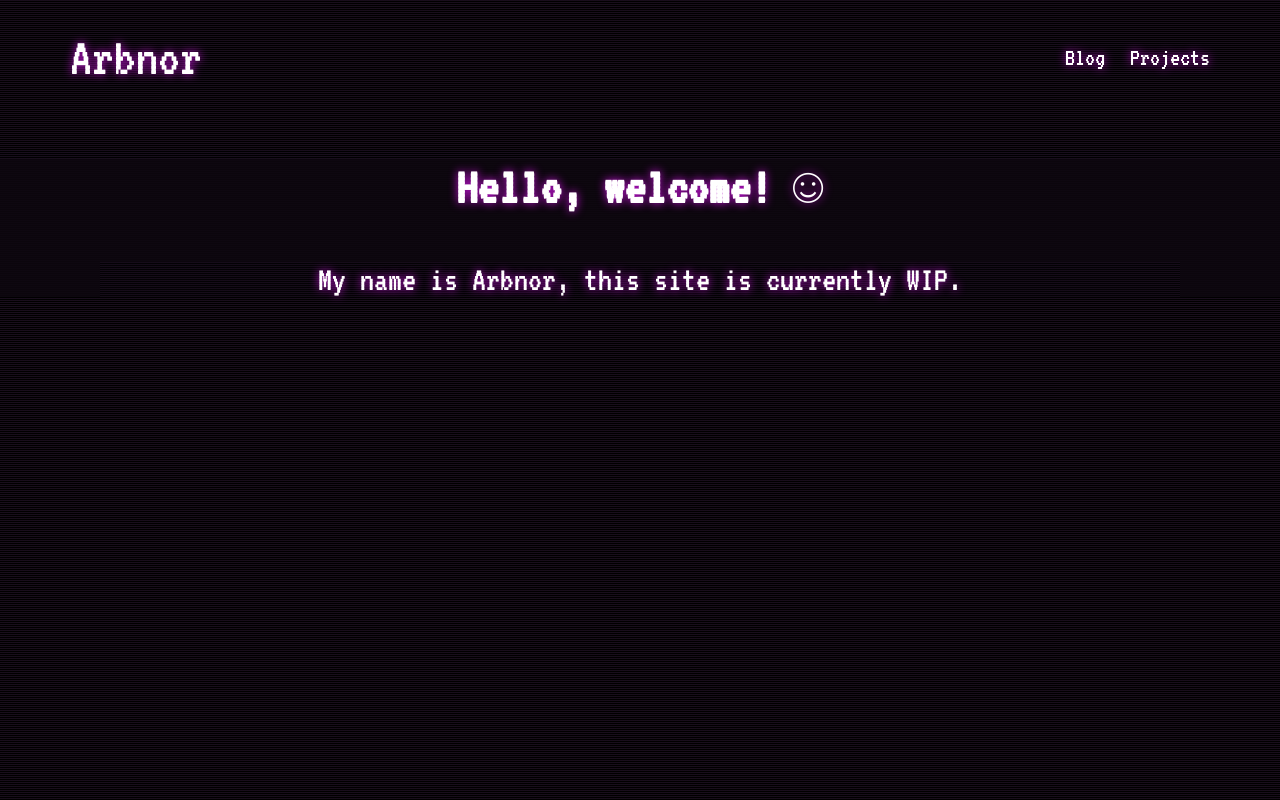
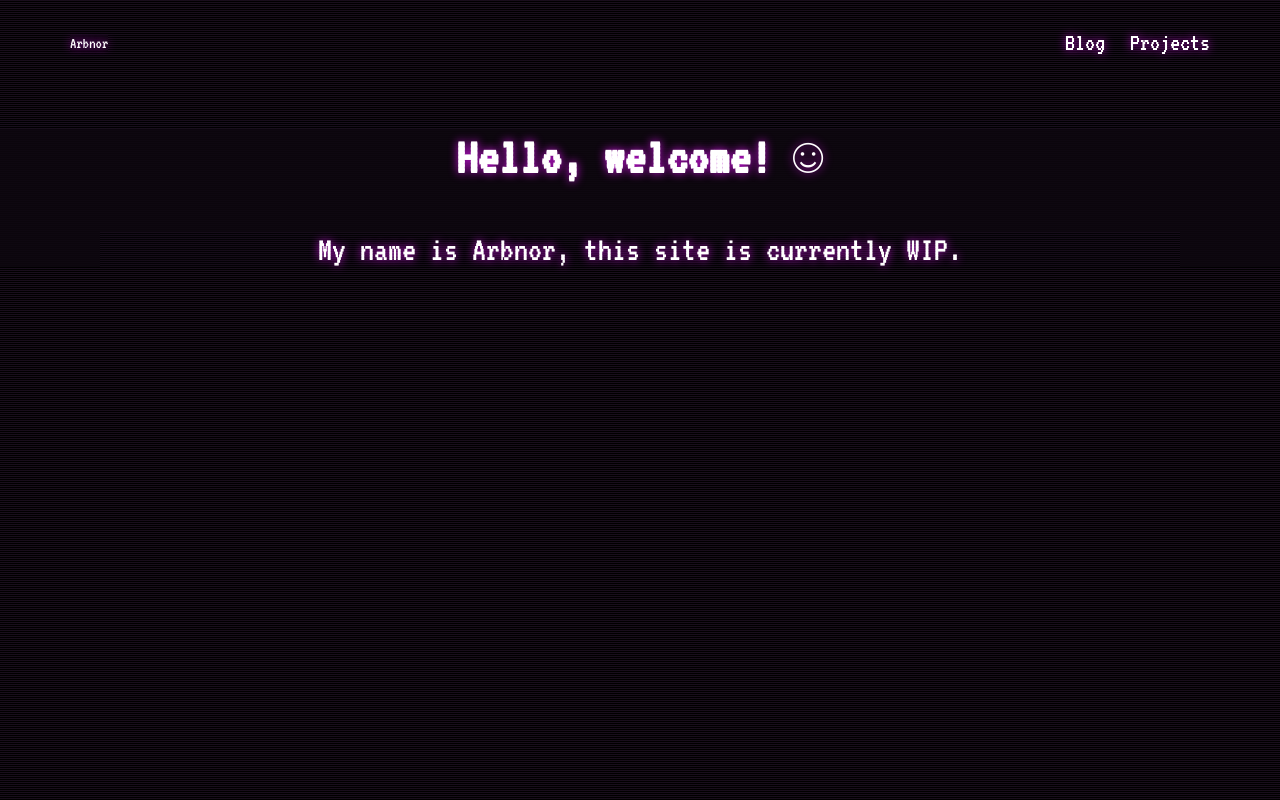
Before and after one commit to codenor/arbnor.xyz, a Next.js app in the folder app/: page / in a window 1280 px wide. Built offline with nearby package versions, Linux system fonts and the light colour scheme.

Commit message:
🔥 Remove unused css

```diff
--- a/app/styles/globals.css
+++ b/app/styles/globals.css
@@ -11,10 +11,6 @@
 body {
     margin: 0;
     background-color: black;
-}
-
-.title {
-    font-size: 55px;
 }
 
 .navbar {
```
